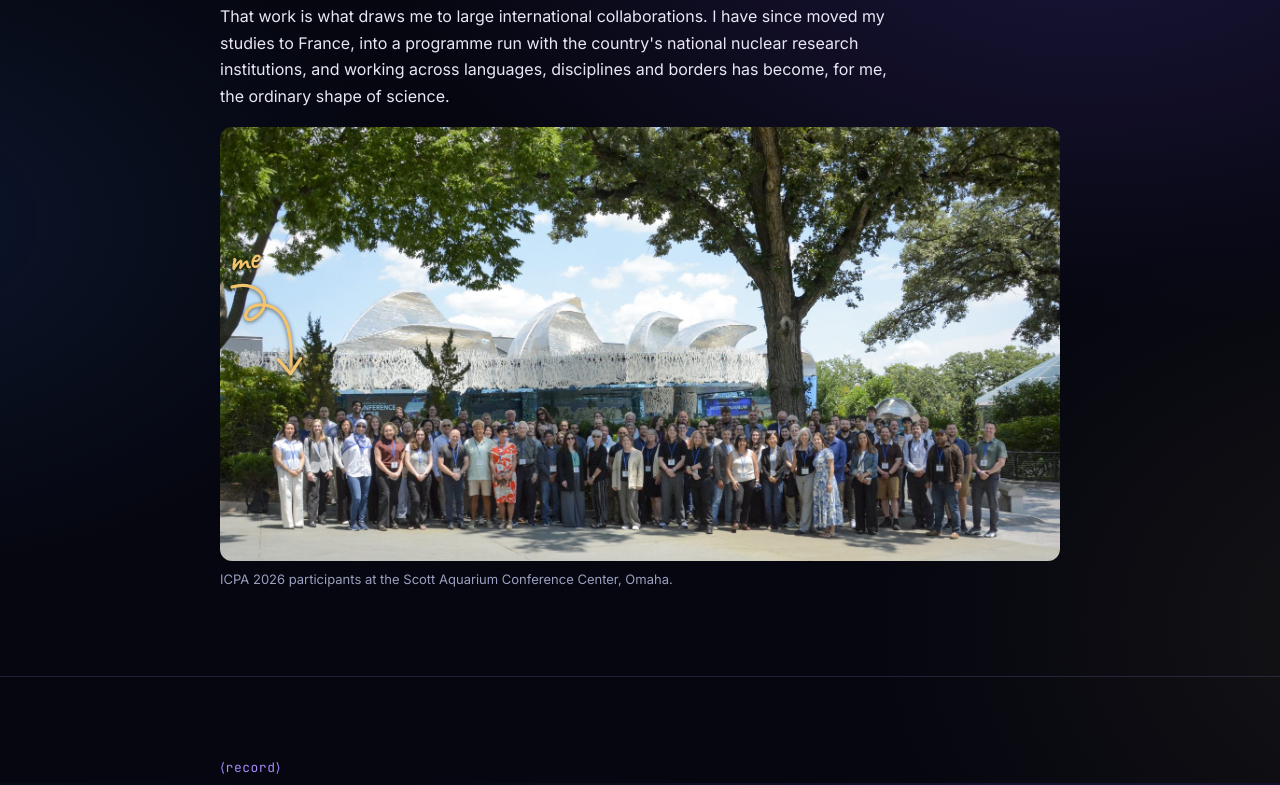
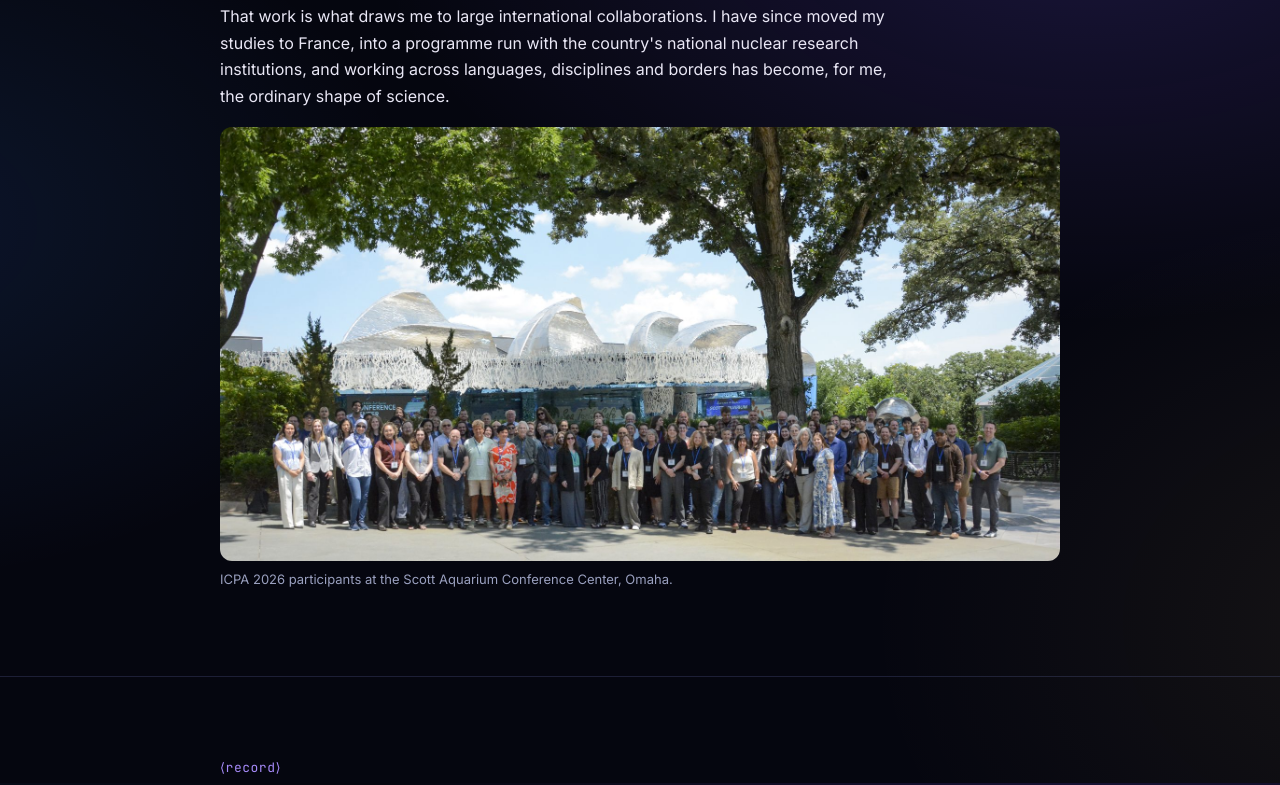
Before and after one commit to jessicafabianiak/jessicafabianiak.github.io, a plain HTML site: page index.html in a window 1280 px wide. Shown: the part 5617-6402 px from the top of the page. Drawn offline with nearby package versions, Linux system fonts and the light colour scheme.

Commit message:
Remove the 'me' arrow from the ICPA photo
Co-Authored-By: Claude Opus 5.5 <noreply@anthropic.com>
Claude-Session: https://claude.ai/code/session_01B1huEBmCZ51Zk9oQgT1goE

```diff
--- a/index.html
+++ b/index.html
@@ -311,8 +311,7 @@ figcaption{font-size:13px;color:var(--muted);margin-top:8px}
     <p class="sub">Science travels further when people from different places and fields carry it together.</p>
     <p>In 2026 I organized the <b>International Conference on Perception and Action</b> in Omaha as its co-chair, bringing researchers from more than twenty countries into a single conversation. A meeting like that is built from months of quiet decisions, and its success is measured by how little anyone notices them: when the sessions open, the science has the room.</p>
     <p>That work is what draws me to large international collaborations. I have since moved my studies to France, into a programme run with the country's national nuclear research institutions, and working across languages, disciplines and borders has become, for me, the ordinary shape of science.</p>
-    <figure class="wide"><div class="frame"><img src="images/icpa2026_group.jpg" alt="Group photo of ICPA 2026 participants outside the Scott Aquarium Conference Center in Omaha" loading="lazy"><span class="me-label">me</span>
-      <svg class="me-arrow" viewBox="0 0 100 100" aria-hidden="true"><path d="M12 8 C 40 0, 55 25, 35 38 C 20 48, 22 22, 45 26 C 70 30, 72 62, 70 92"/><path d="M58 80 L70 94 L80 79"/></svg></div><figcaption>ICPA 2026 participants at the Scott Aquarium Conference Center, Omaha.</figcaption></figure>
+    <figure class="wide"><div class="frame"><img src="images/icpa2026_group.jpg" alt="Group photo of ICPA 2026 participants outside the Scott Aquarium Conference Center in Omaha" loading="lazy"></div><figcaption>ICPA 2026 participants at the Scott Aquarium Conference Center, Omaha.</figcaption></figure>
   </div>
 </section>
 
```
